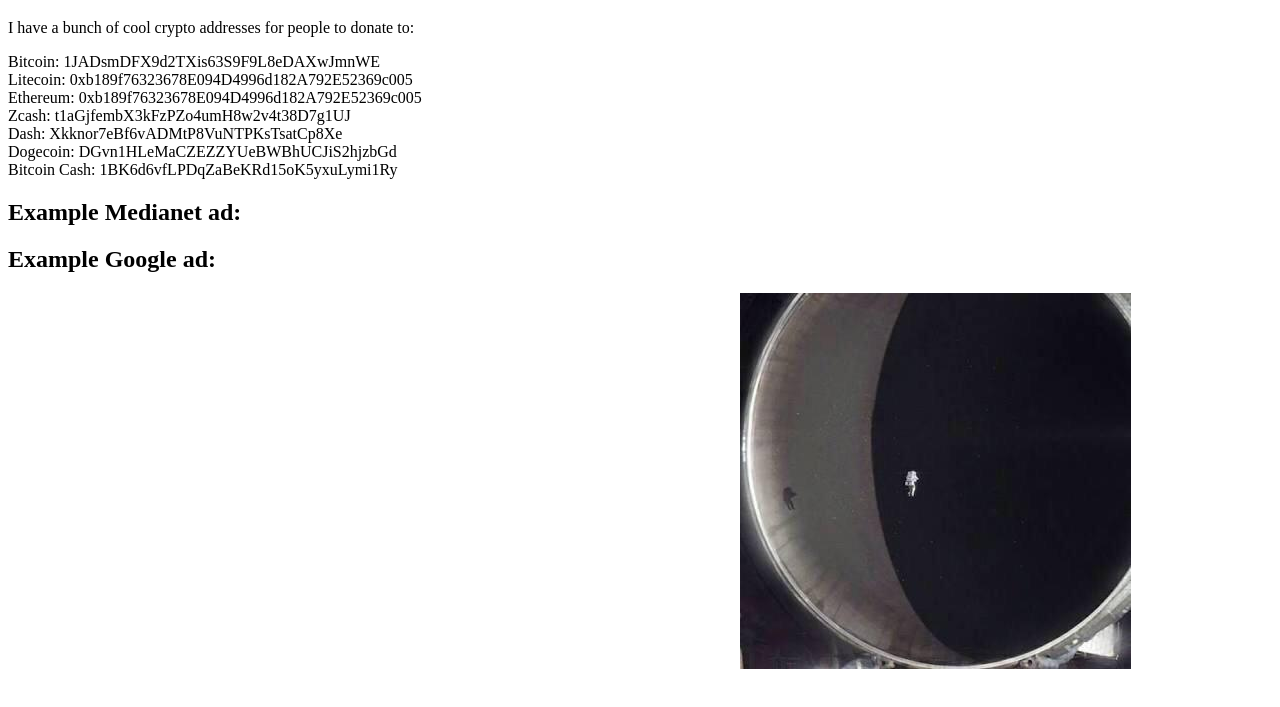
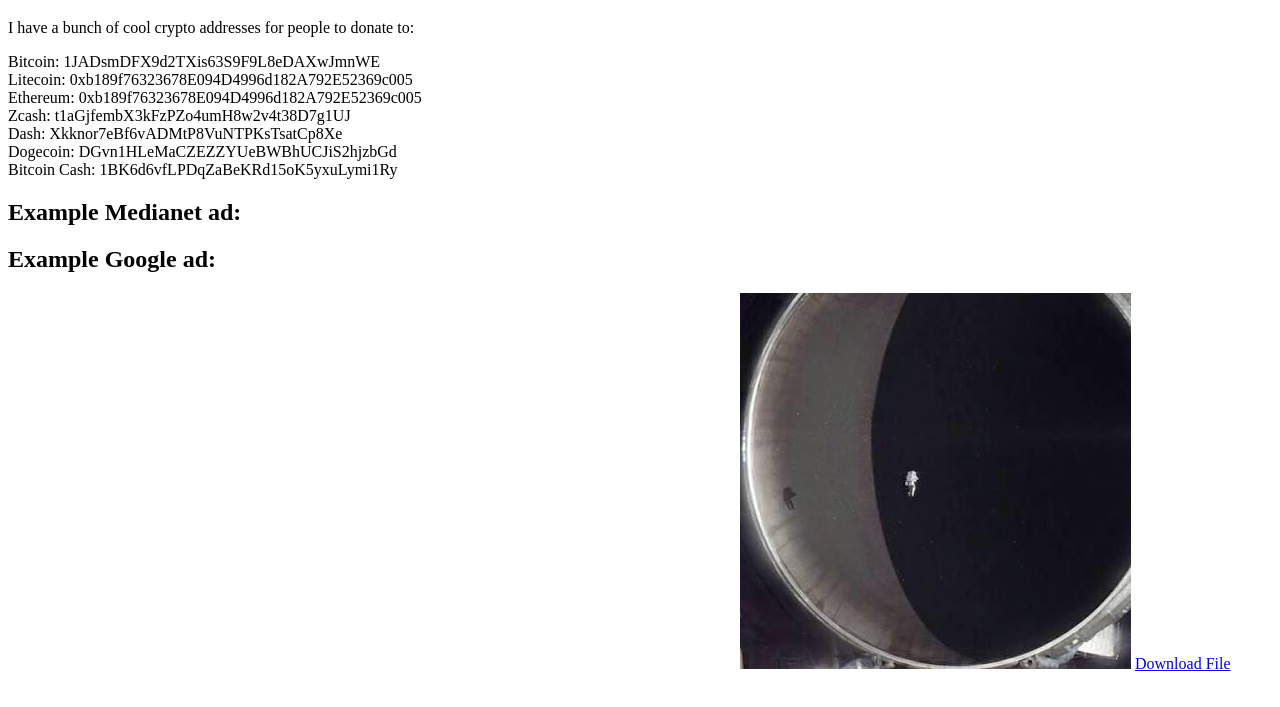
Before and after one commit to jkhollandjr/jkhollandjr.github.io, a plain HTML site: page index.html in a window 1280 px wide. Shown: the part 61-768 px from the top of the page. Drawn offline with Linux system fonts and the light colour scheme; a script that the page names is missing.

Commit message:
Update index.html

```diff
--- a/index.html
+++ b/index.html
@@ -32,5 +32,8 @@ data-ad-slot="1234567890"></ins>
 
 <img src='space.jpg'>
 
+<a href="coins.txt">Download File</a>
+
+
 </body>
 </html>
```
